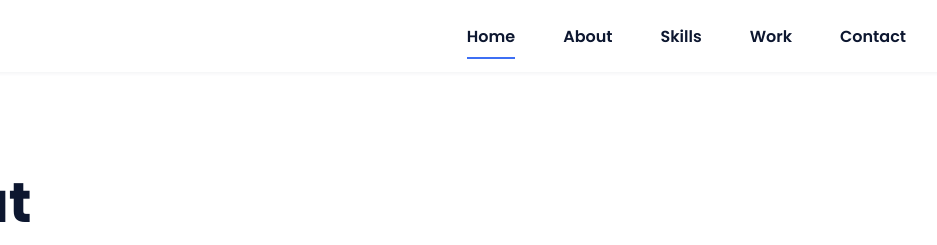
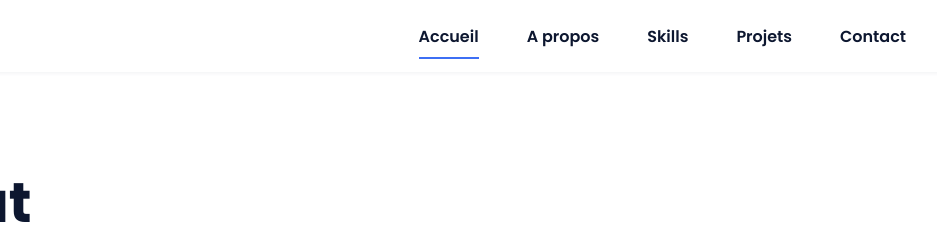
Before and after one commit to Boubacar221/Portfolio_DIALLO, a plain HTML site: page index.html in a window 1280 px wide. Shown: the top 245 px of the page, 246-1183 px from the left. Drawn offline with nearby package versions, Linux system fonts and the light colour scheme.

Commit message:
changement des textes du menuw

```diff
--- a/index.html
+++ b/index.html
@@ -21,10 +21,10 @@
 
                 <div class="nav__menu" id="nav-menu">
                     <ul class="nav__list">
-                        <li class="nav__item"><a href="#home" class="nav__link active-link">Home</a></li>
-                        <li class="nav__item"><a href="#about" class="nav__link">About</a></li>
+                        <li class="nav__item"><a href="#home" class="nav__link active-link">Accueil</a></li>
+                        <li class="nav__item"><a href="#about" class="nav__link">A propos</a></li>
                         <li class="nav__item"><a href="#skills" class="nav__link">Skills</a></li>
-                        <li class="nav__item"><a href="#work" class="nav__link">Work</a></li>
+                        <li class="nav__item"><a href="#work" class="nav__link">Projets</a></li>
                         <li class="nav__item"><a href="#contact" class="nav__link">Contact</a></li>
                     </ul>
                 </div>
```
Also changed, not shown: preview.png (deleted).
